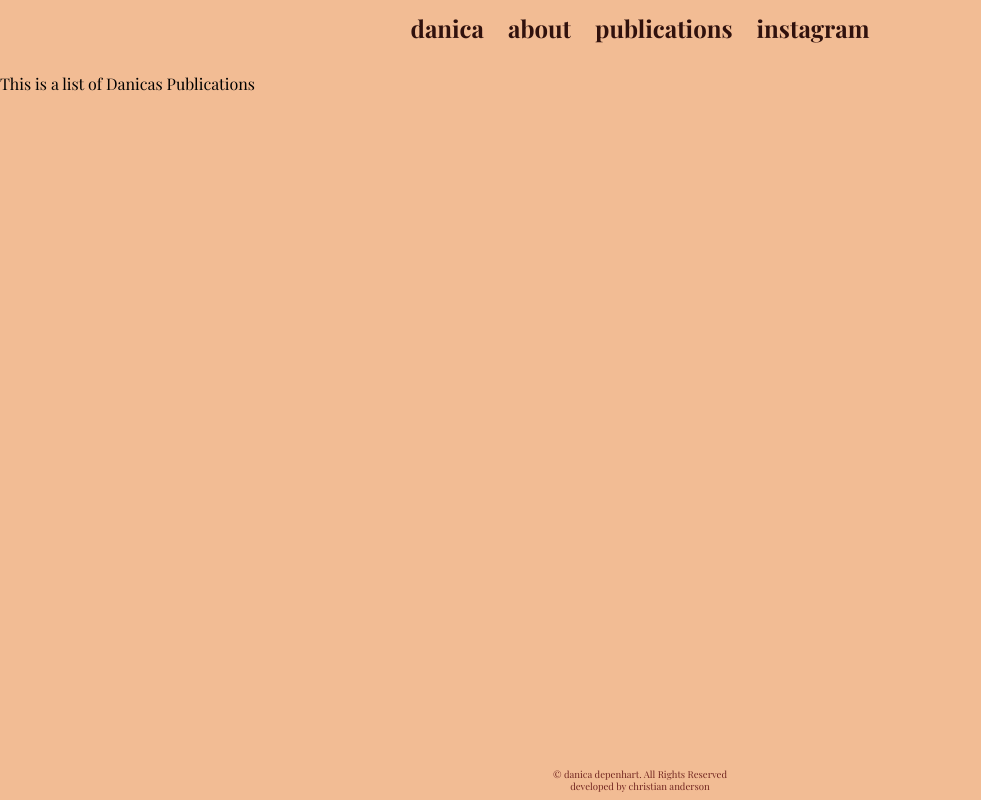
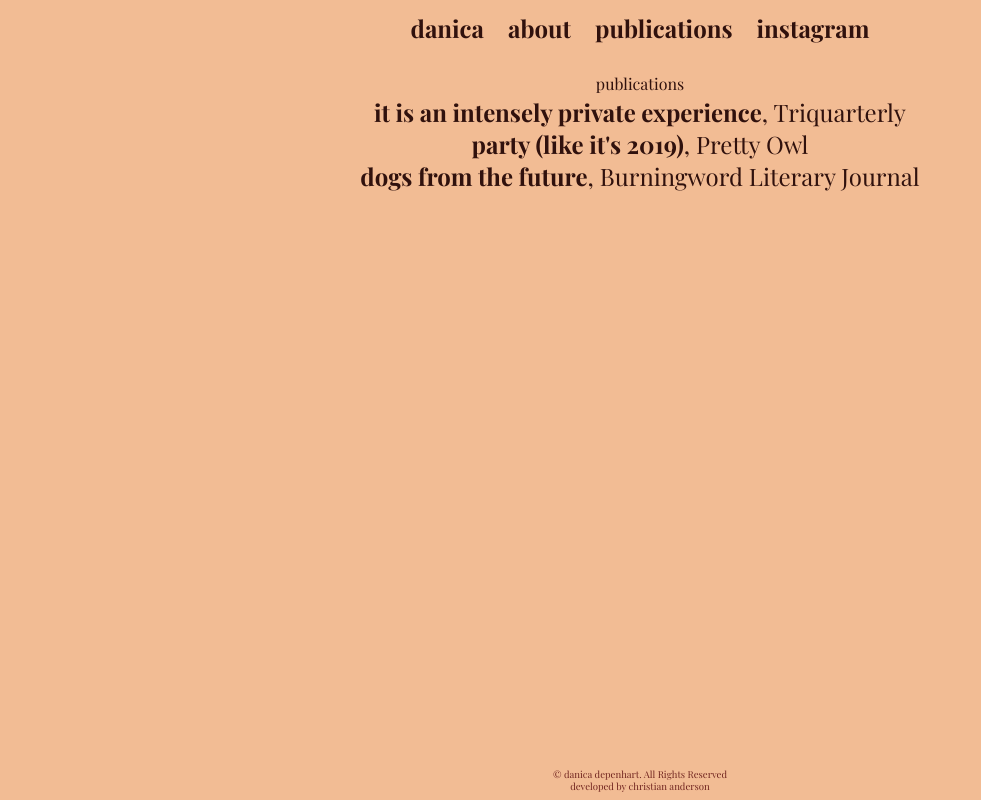
Before and after one commit to somecallmehans/danica-depenhart-web, a Next.js app in the folder danica-depenhart-web/: page /Publications in a window 1280 px wide. Shown: the whole page, without its empty margins (0-981 px from the left). Built offline with nearby package versions, Linux system fonts and the light colour scheme; a web font is replaced by a local one.

Commit message:
Added publications

```diff
--- a/danica-depenhart-web/pages/Publications.js
+++ b/danica-depenhart-web/pages/Publications.js
@@ -1,9 +1,45 @@
 import Layout from "../components/Layout";
+
+const publicationInfo = [
+  {
+    id: 1,
+    title: "it is an intensely private experience",
+    url: "https://www.triquarterly.org/issues/issue-152/it-intensely-private-experience",
+    publication: "Triquarterly",
+  },
+  {
+    id: 2,
+    title: "party (like it's 2019)",
+    url: "https://prettyowlpoetry.com/2021/01/26/issue-28-winter-2021/",
+    publication: "Pretty Owl",
+  },
+  {
+    id: 3,
+    title: "dogs from the future",
+    url: "https://burningword.com/tag/100/page/9/",
+    publication: "Burningword Literary Journal",
+  },
+];
 
 export default function Publications() {
   return (
     <Layout>
-      <h1>This is a list of Danicas Publications</h1>
+      <section className="relative flex flex-col pt-8 w-full mx-auto">
+        <div className="mx-auto text-[#30110d] text-5xl">publications</div>
+        <div className="mx-auto w-full">
+          {publicationInfo.map((pub) => {
+            return (
+              <div
+                key={pub.id}
+                className="my-6 text-[#30110d] text-center text-2xl"
+              >
+                <span className="mx-auto font-bold">{pub.title}</span>
+                <a href={pub.url}>, {pub.publication}</a>
+              </div>
+            );
+          })}
+        </div>
+      </section>
     </Layout>
   );
 }
```
